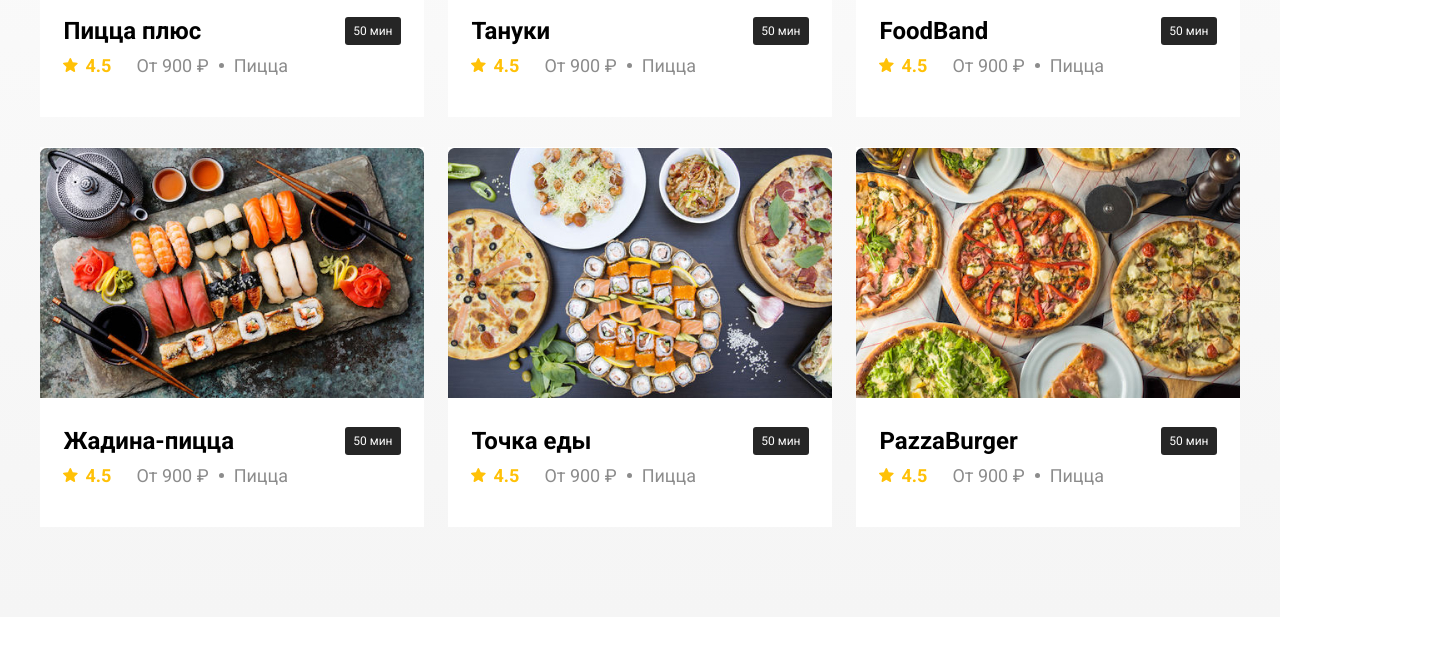
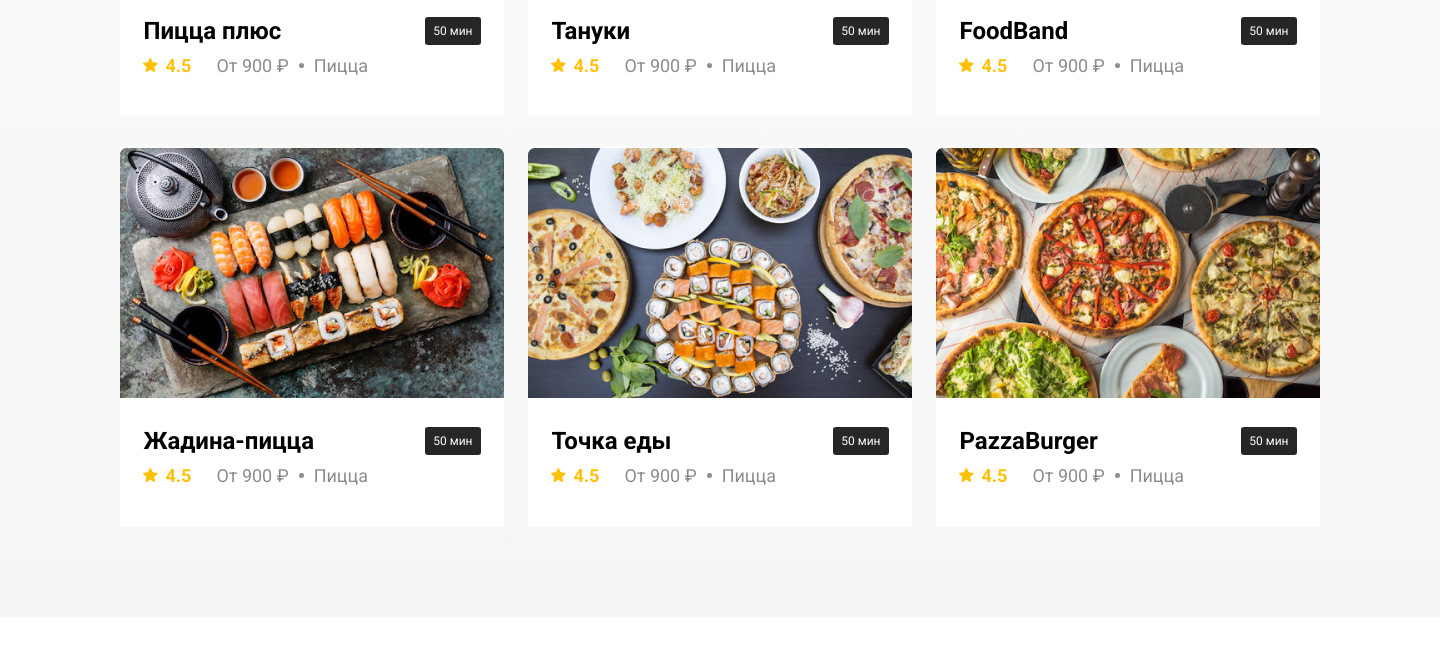
Before and after one commit to Zimenkov-Alexander/Delivery-Food, a website built with webpack: page index.html in a window 1280 px wide. Shown: the part 830-1501 px from the top of the page, 1440 px wide, since content can reach past the window. Built offline with nearby package versions, Linux system fonts and the light colour scheme.

Commit message:
fix bugs

```diff
--- a/src/js/modules/header.js
+++ b/src/js/modules/header.js
@@ -3,4 +3,4 @@
 let template = 'Done';
 
 
-export default template;
+// export default template;
--- a/src/scss/blocks/basic.scss
+++ b/src/scss/blocks/basic.scss
@@ -7,6 +7,10 @@
 body{
 	font-weight: normal;
 	font-style: normal;
+	display: flex;
+	flex-direction: column;
+	align-items: center;
+	margin: 0 auto;
 }
 a {
 	color: black;
@@ -20,6 +24,7 @@ li{
 	flex-direction: column;
 	min-height: 100vh;
 	max-width: 1440px;
+	min-width: 1440px;
 	margin: 0 auto;
 	background: linear-gradient(180deg, rgba(245, 245, 245, 0) 1.04%, #F5F5F5 100%);
 }
--- a/src/scss/blocks/footer.scss
+++ b/src/scss/blocks/footer.scss
@@ -1,4 +1,6 @@
 .footer{
+	max-width: 1440px;
+	min-width: 1440px;
 	background-color: white;
 }
 .footer__wrapper{
```
Also changed, not shown: css/style.css.
